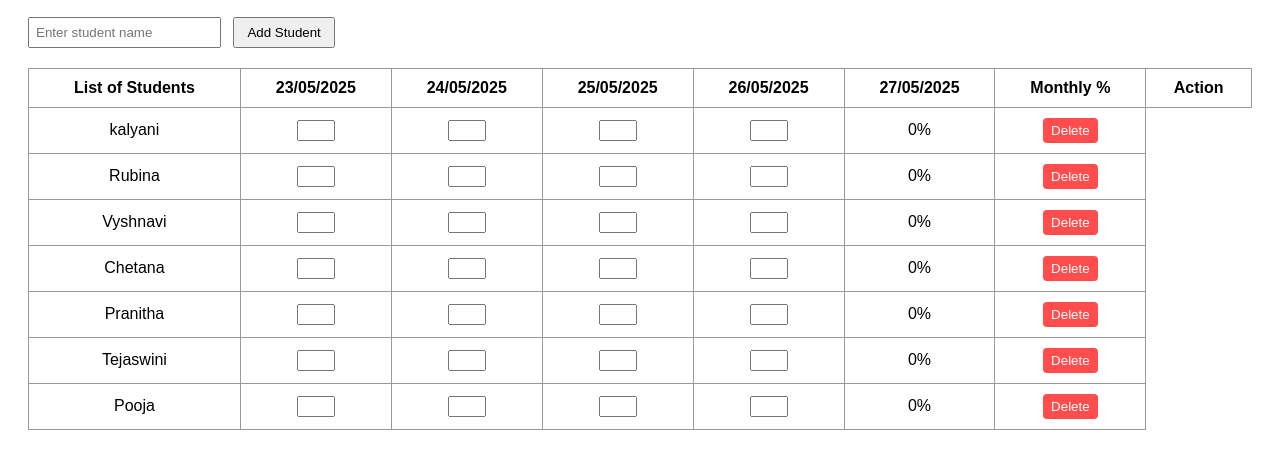
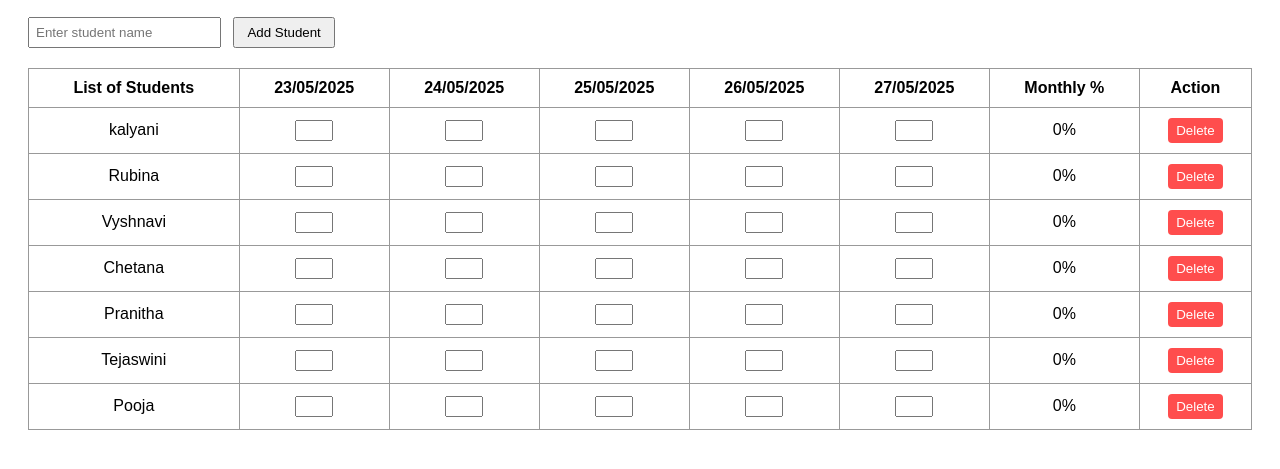
Before and after one commit to Kalyani200503/Attendance_Tracker, a plain HTML site: page index.html in a window 1280 px wide. Shown: the part 79-548 px from the top of the page. Drawn offline with Linux system fonts and the light colour scheme.

Commit message:
Update index.html

```diff
--- a/index.html
+++ b/index.html
@@ -39,7 +39,7 @@
 
 <script>
   const students = ["kalyani", "Rubina", "Vyshnavi", "Chetana","Pranitha","Tejaswini","Pooja"];
-  const dates = ["Date 1", "Date 2", "Date 3", "Date 4"];
+  const dates = ["Date 1", "Date 2", "Date 3", "Date 4","Date 5"];
   const tableBody = document.getElementById("tableBody");
 
   function createInput(cell, studentIndex) {
```
